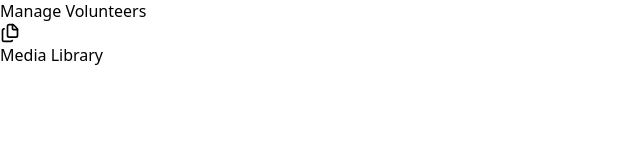
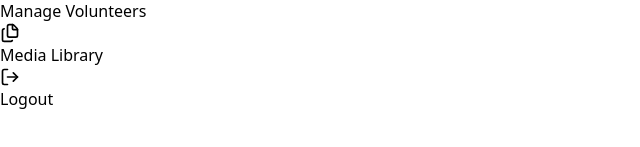
Before and after one commit to yvartpro/cci_admin, a React (Vite) app: page / in a window 1280 px wide. Shown: the part 177-324 px from the top of the page, without its empty margins (0-640 px from the left). Built offline with nearby package versions, Linux system fonts and the light colour scheme.

Commit message:
feat: added logout

```diff
--- a/src/components/Sidebar.jsx
+++ b/src/components/Sidebar.jsx
@@ -1,14 +1,17 @@
 import { Link, useLocation } from 'react-router-dom';
-import { LayoutDashboard, FilePlus, Files, Users } from 'lucide-react';
+import { LayoutDashboard, FilePlus, Files, Users, LogOut } from 'lucide-react';
+import { useAuth } from '../context/AuthContext';
 
 const Sidebar = () => {
   const { pathname } = useLocation();
+  const { logout } = useAuth();
   const nav = [
     { name: 'Dashboard', path: '/cci', icon: <LayoutDashboard size={20} /> },
     { name: 'Create Article', path: '/cci/create', icon: <FilePlus size={20} /> },
     { name: 'Manage Articles', path: '/cci/manage', icon: <Files size={20} /> },
     { name: 'Manage Volunteers', path: '/cci/volunteers', icon: <Users size={20} /> },
     { name: 'Media Library', path: '/cci/media', icon: <Files size={20} /> },
+    { name: "Logout", path: '/cci/logout', icon: <LogOut size={20} />, onClick: logout },
   ];
 
   return (
@@ -19,6 +22,7 @@ const Sidebar = () => {
           <Link
             key={item.path}
             to={item.path}
+            onClick={item.onClick}
             className={`flex items-center gap-3 px-4 py-3 rounded-lg transition ${pathname === item.path ? 'bg-indigo-600 text-white' : 'text-gray-400 hover:bg-slate-800'}`}
           >
             {item.icon} {item.name}
--- a/src/context/AuthContext.jsx
+++ b/src/context/AuthContext.jsx
@@ -23,7 +23,6 @@ export const AuthProvider = ({ children }) => {
       }
     })
       .then(res => {
-        console.log(res.data)
         setUser(res.data)
       })
       .catch(err => {
```
